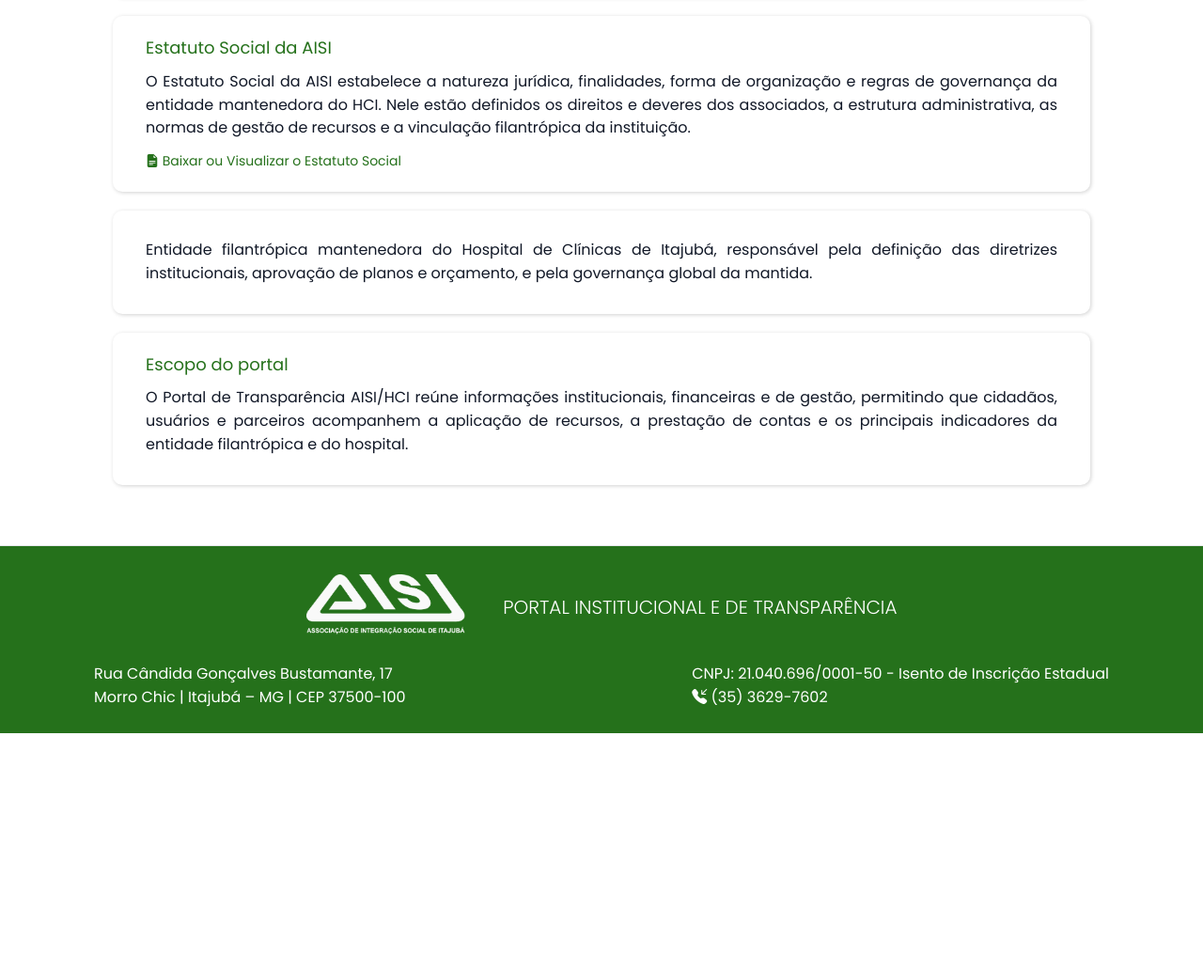
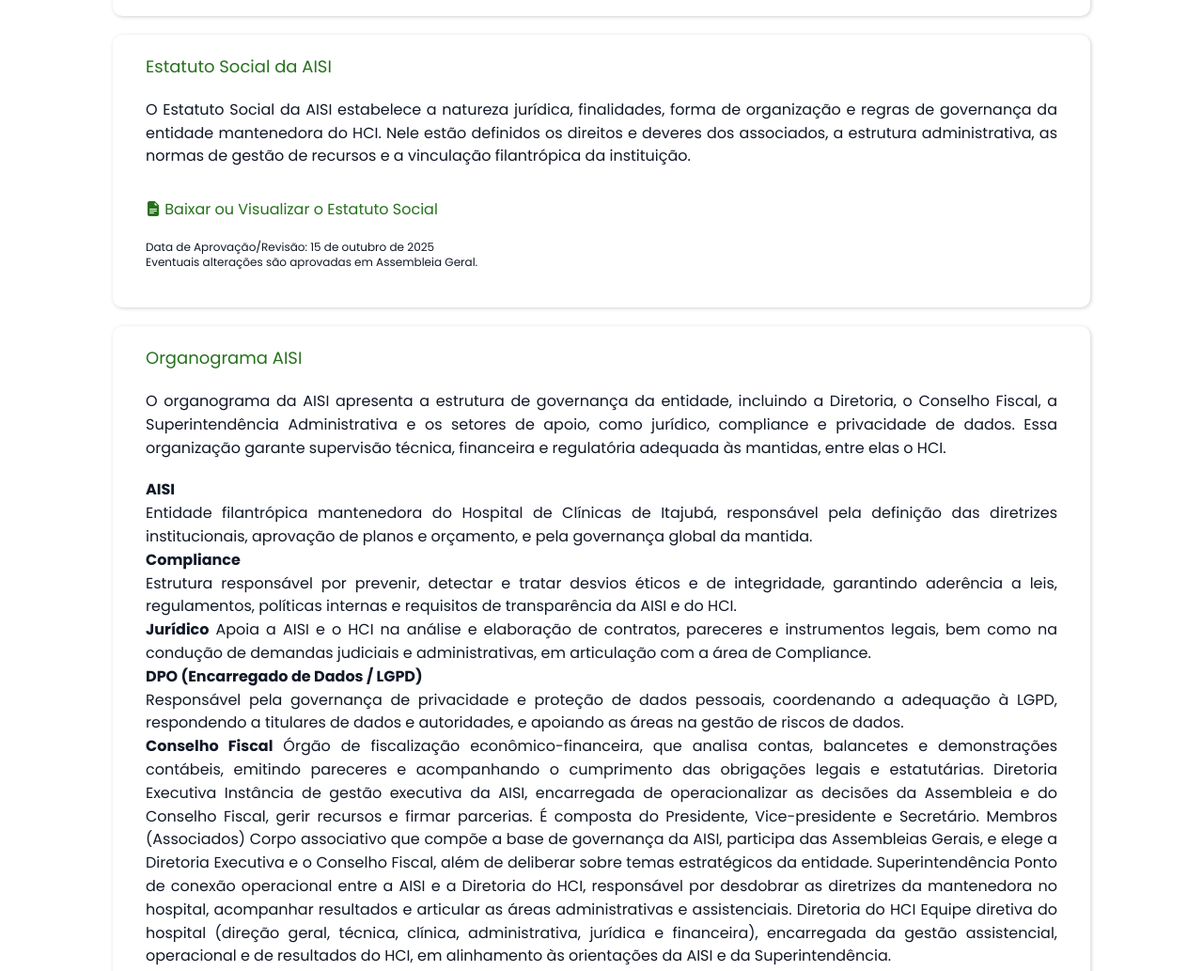
Before and after one commit to CamilaTI99/portal-transparencia-hci, a website: page a-aisi/aisi.html in a window 1280 px wide. Shown: the part 1309-2342 px from the top of the page at 94% size. Before the commit the page ends 2089 px from the top, so only its background shows below. Drawn offline with nearby package versions, Linux system fonts and the light colour scheme.

Commit message:
ajustes aisi

```diff
--- a/a-aisi/aisi.css
+++ b/a-aisi/aisi.css
@@ -17,3 +17,11 @@ h2{
     margin-top: 0;
     color: #25711b;
 }
+
+.card p{
+    margin: 20px 0;
+}
+
+.card a {
+    display: block;
+}
--- a/a-aisi/aisi.html
+++ b/a-aisi/aisi.html
@@ -6,7 +6,6 @@
   <meta name="viewport" content="width=device-width, initial-scale=1" />
   <meta name="description" content="A AISI | AISI" />
   <title>A AISI | AISI</title>
-  <link rel="icon" href="/assets/img/Logo-AISI.ico" type="image/x-icon">
   <link rel="icon" href="/assets/img/Logo-AISI.ico" type="image/x-icon">
   <link rel="stylesheet" href="/assets/styles.css" />
   <script src="https://cdn.jsdelivr.net/npm/@tailwindcss/browser@4"></script>
@@ -104,23 +103,82 @@
         </div>
       </div>
     </section>
-    <section class="card" style="margin-top:14px">
+    <section class="card">
       <h2>Estatuto Social da AISI</h2>
-      <p>O Estatuto Social da AISI estabelece a natureza jurídica, finalidades, forma de organização e regras de
+      <p class="">O Estatuto Social da AISI estabelece a natureza jurídica, finalidades, forma de organização e regras
+        de
         governança da entidade mantenedora do HCI. Nele estão definidos os direitos e deveres dos associados, a
         estrutura administrativa, as normas de gestão de recursos e a vinculação filantrópica da instituição.</p>
-      <a href="/docs/Estatuto AISI Atualizado e registrado .pdf" target="_blank" class="text-sm cor-verde underline">
+      <a href="/docs/Estatuto AISI Atualizado e registrado .pdf" target="_blank"
+        class="text-base cor-verde underline pt-3">
         <i class="bi bi-file-earmark-text-fill"></i> Baixar ou Visualizar o Estatuto Social</a>
-    </section>
-    <section class="card">
-      <p>Entidade filantrópica mantenedora do Hospital de Clínicas de Itajubá, responsável pela definição das diretrizes
-        institucionais, aprovação de planos e orçamento, e pela governança global da mantida.</p>
+      <p class="text-xs">Data de Aprovação/Revisão: 15 de outubro de 2025<br>
+        Eventuais alterações são aprovadas em Assembleia Geral.</p>
+
     </section>
     <section class="card" style="margin-top:14px">
-      <h2>Escopo do portal</h2>
-      <p>O Portal de Transparência AISI/HCI reúne informações institucionais, financeiras e de gestão, permitindo que
-        cidadãos, usuários e parceiros acompanhem a aplicação de recursos, a prestação de contas e os principais
-        indicadores da entidade filantrópica e do hospital.</p>
+      <h2>Organograma AISI</h2>
+      <p>O organograma da AISI apresenta a estrutura de governança da entidade, incluindo a Diretoria, o Conselho
+        Fiscal, a Superintendência Administrativa e os setores de apoio, como jurídico, compliance e privacidade de
+        dados. Essa organização garante supervisão técnica, financeira e regulatória adequada às mantidas, entre elas o
+        HCI.</p>
+
+      <p>
+        <b>AISI</b>
+        <br>
+        Entidade filantrópica mantenedora do Hospital de Clínicas de Itajubá, responsável pela definição das diretrizes
+        institucionais, aprovação de planos e orçamento, e pela governança global da mantida.
+        <br>
+
+        <b>Compliance</b>
+        <br>
+        Estrutura responsável por prevenir, detectar e tratar desvios éticos e de integridade, garantindo aderência a
+        leis, regulamentos, políticas internas e requisitos de transparência da AISI e do HCI.
+        <br>
+
+        <b>Jurídico</b>
+
+        Apoia a AISI e o HCI na análise e elaboração de contratos, pareceres e instrumentos legais, bem como na condução
+        de demandas judiciais e administrativas, em articulação com a área de Compliance.
+
+<br>
+        <b>DPO (Encarregado de Dados / LGPD)</b>
+
+<br>
+        Responsável pela governança de privacidade e proteção de dados pessoais, coordenando a adequação à LGPD,
+        respondendo a titulares de dados e autoridades, e apoiando as áreas na gestão de riscos de dados.
+
+<br>
+        <b>Conselho Fiscal</b>
+
+        Órgão de fiscalização econômico-financeira, que analisa contas, balancetes e demonstrações contábeis, emitindo
+        pareceres e acompanhando o cumprimento das obrigações legais e estatutárias.
+
+
+        Diretoria Executiva
+
+        Instância de gestão executiva da AISI, encarregada de operacionalizar as decisões da Assembleia e do Conselho
+        Fiscal, gerir recursos e firmar parcerias. É composta do Presidente, Vice-presidente e Secretário.
+
+
+        Membros (Associados)
+
+        Corpo associativo que compõe a base de governança da AISI, participa das Assembleias Gerais, e elege a Diretoria
+        Executiva e o Conselho Fiscal, além de deliberar sobre temas estratégicos da entidade.
+
+
+        Superintendência
+
+        Ponto de conexão operacional entre a AISI e a Diretoria do HCI, responsável por desdobrar as diretrizes da
+        mantenedora no hospital, acompanhar resultados e articular as áreas administrativas e assistenciais.
+
+
+        Diretoria do HCI
+
+        Equipe diretiva do hospital (direção geral, técnica, clínica, administrativa, jurídica e financeira),
+        encarregada da gestão assistencial, operacional e de resultados do HCI, em alinhamento às orientações da AISI e
+        da Superintendência.
+      </p>
     </section>
 
   </main>
```
